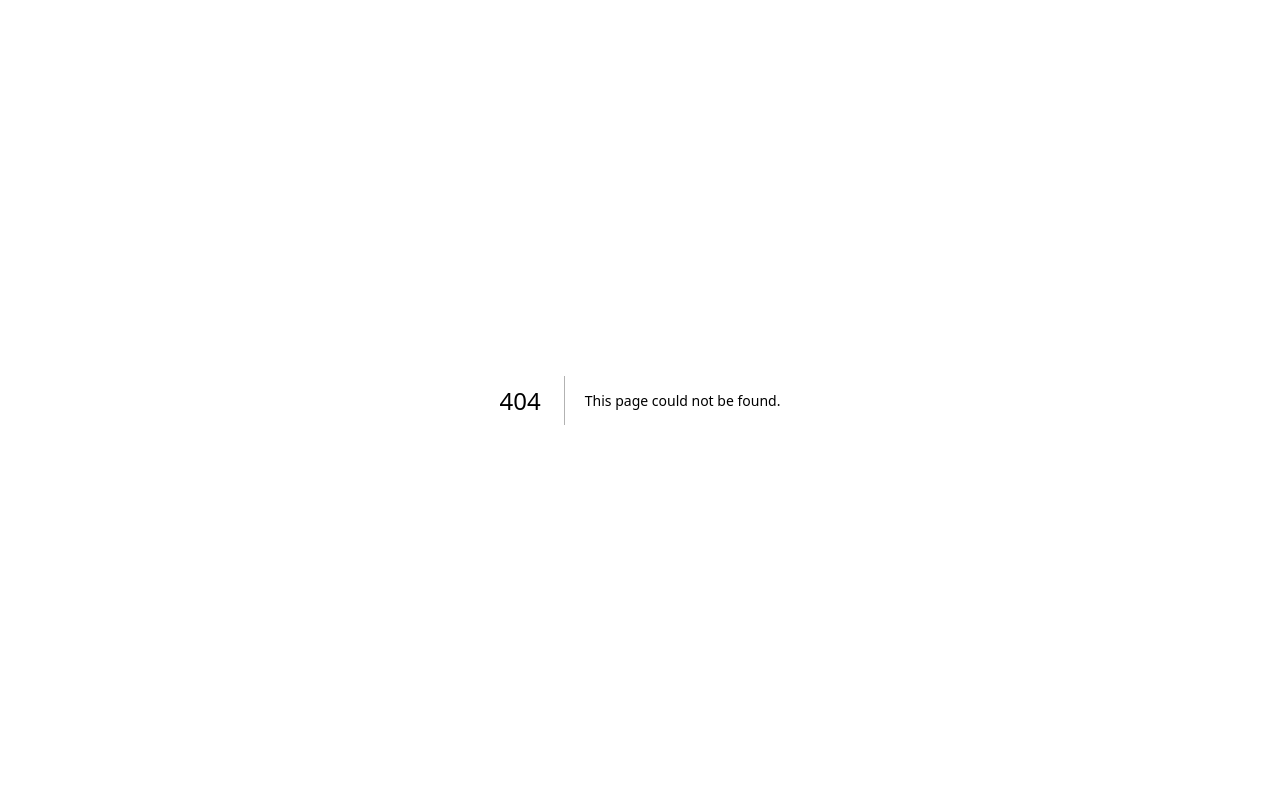
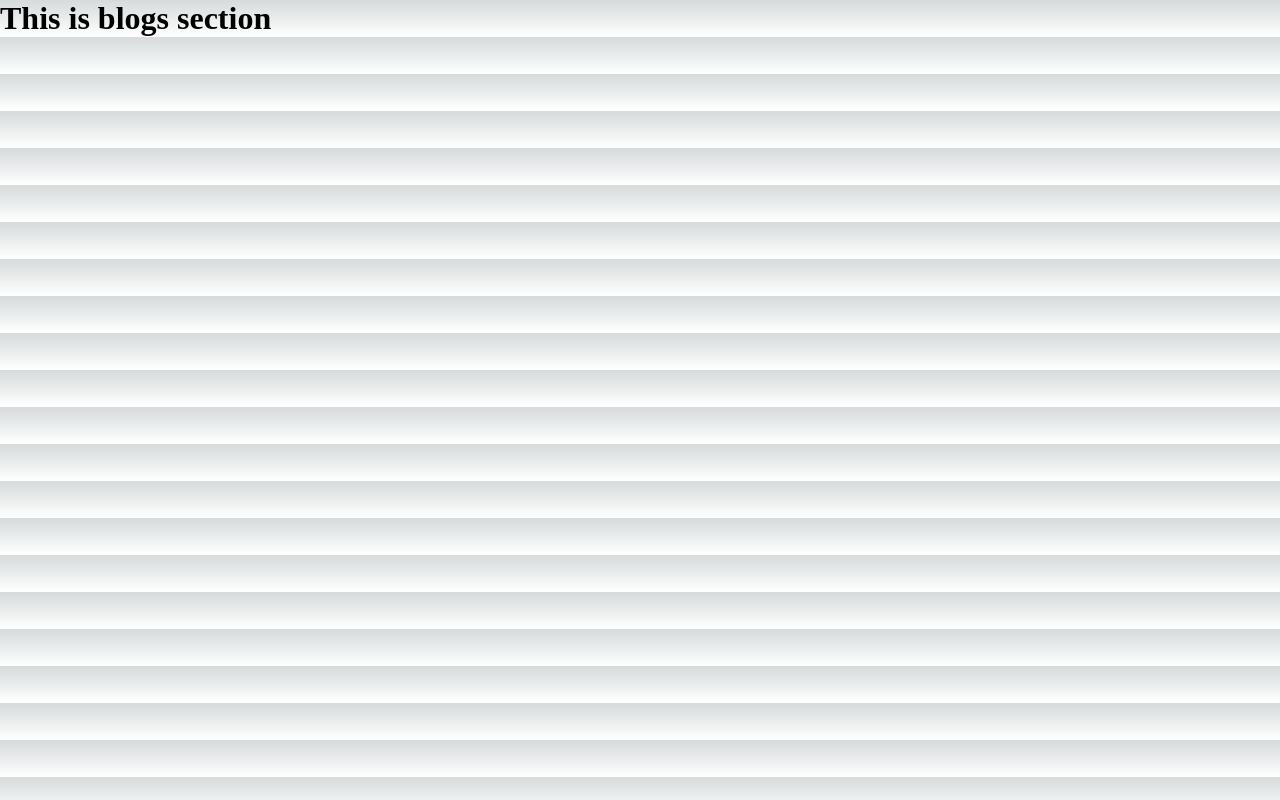
Before and after one commit to muhammad-jiku/jikmunn-blog, a Next.js app: page /blogs in a window 1280 px wide. Before the commit this address had no page. Built offline with nearby package versions, Linux system fonts and the light colour scheme.

Commit message:
blogs pages added

```diff
--- /dev/null
+++ b/app/blogs/page.jsx
@@ -0,0 +1,12 @@
+import Blogs from '@/src/components/Blogs/Blogs';
+import React from 'react';
+
+const page = () => {
+  return (
+    <div>
+      <Blogs />
+    </div>
+  );
+};
+
+export default page;
```
Also changed, not shown: app/blogs/add.jsx (added, +11 -0 lines).
